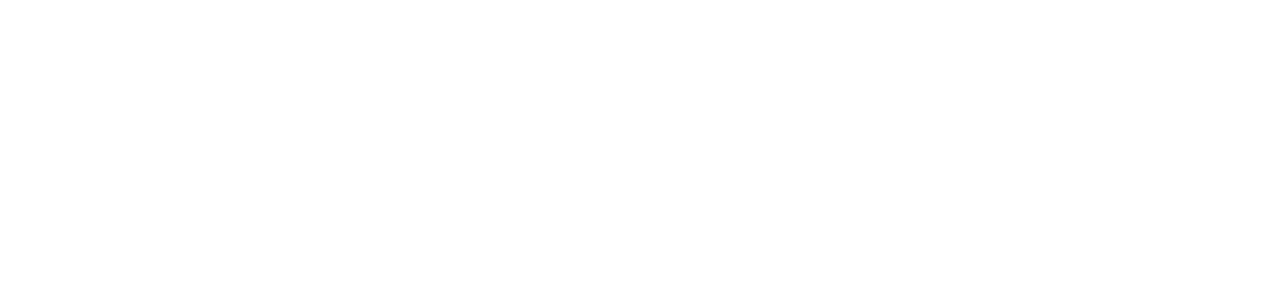
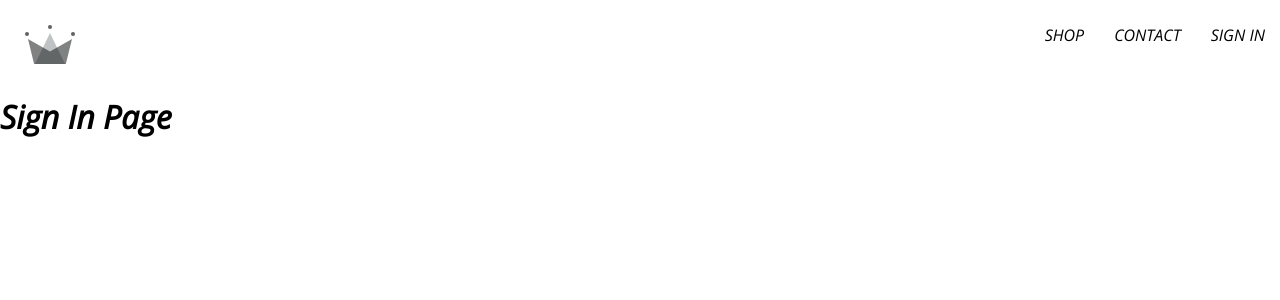
Before and after one commit to Dh0le/eshop-clothing, a React (Create React App) app: page /sign-in in a window 1280 px wide. Before the commit this address had no page. Shown: the top 300 px of the page. Built offline with nearby package versions, Linux system fonts and the light colour scheme; a web font is replaced by a local one.

Commit message:
Add Firebase auth

```diff
--- a/package.json
+++ b/package.json
@@ -6,6 +6,7 @@
     "@testing-library/jest-dom": "^5.16.2",
     "@testing-library/react": "^12.1.4",
     "@testing-library/user-event": "^13.5.0",
+    "firebase": "^9.6.10",
     "react": "^17.0.2",
     "react-dom": "^17.0.2",
     "react-router-dom": "^6.3.0",
--- a/src/App.js
+++ b/src/App.js
@@ -1,11 +1,13 @@
 import { Routes, Route } from "react-router-dom";
 import Home from "./routes/home/home.component";
 import Navigation from "./routes/navigation/navigation.component";
+import SignIn from "./routes/sign-in/sign-in.component";
 const App = () => {
   return (
     <Routes>
       <Route path="/" element={<Navigation />}>
         <Route index element={<Home />} />
+        <Route path="sign-in" element={<SignIn />} />
       </Route>
     </Routes>
   );
--- a/src/routes/navigation/navigation.component.jsx
+++ b/src/routes/navigation/navigation.component.jsx
@@ -14,7 +14,10 @@ const Navigation = () => {
             SHOP
           </Link>
           <Link className="nav-link" to="/shop">
-            CART
+            CONTACT
+          </Link>
+          <Link className="nav-link" to="/sign-in">
+            SIGN IN
           </Link>
         </div>
       </div>
--- /dev/null
+++ b/src/routes/sign-in/sign-in.component.jsx
@@ -0,0 +1,9 @@
+const SignIn = () => {
+  return (
+    <div>
+      <h1>Sign In Page</h1>
+    </div>
+  );
+};
+
+export default SignIn;
```
Also changed, not shown: 1 other file (tests, documents, lock files or other folders).
